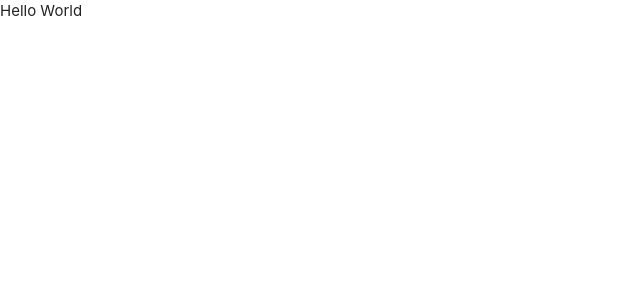
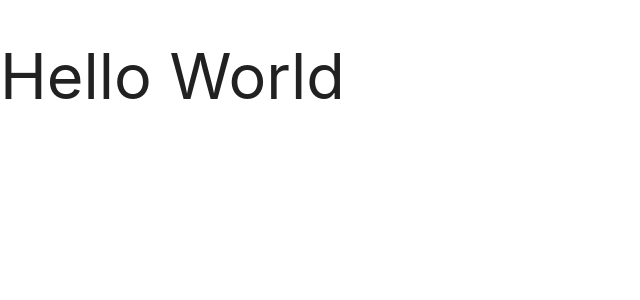
Before and after one commit to PortableSAM/React-Redux-Firebase-App-Tuto, a React (Create React App) app: page / in a window 1280 px wide. Shown: the top 300 px of the page, without its empty margins (0-640 px from the left). Built offline with nearby package versions, Linux system fonts and the light colour scheme.

Commit message:
Setting Up

```diff
--- a/src/App.js
+++ b/src/App.js
@@ -1,7 +1,11 @@
 import React from "react";
 
 function App() {
-  return <div className="App">Hello World</div>;
+  return (
+    <div className="App">
+      <h1>Hello World</h1>
+    </div>
+  );
 }
 
 export default App;
```
Also changed, not shown: src/components/auth/SignIn.js (added), src/components/auth/SignUp.js (added), src/components/dashboard/Dashboard.js (added), src/components/dashboard/Notifications.js (added), src/components/layout/Navbar.js (added), src/components/layout/SignedInLinks.js (added), src/components/layout/SignedOutLinks.js (added), src/components/project/CreatePsoject.js (added), src/components/project/ProjectDetails.js (added), src/components/project/ProjectList.js (added), src/components/project/ProjectSummary.js (added).
